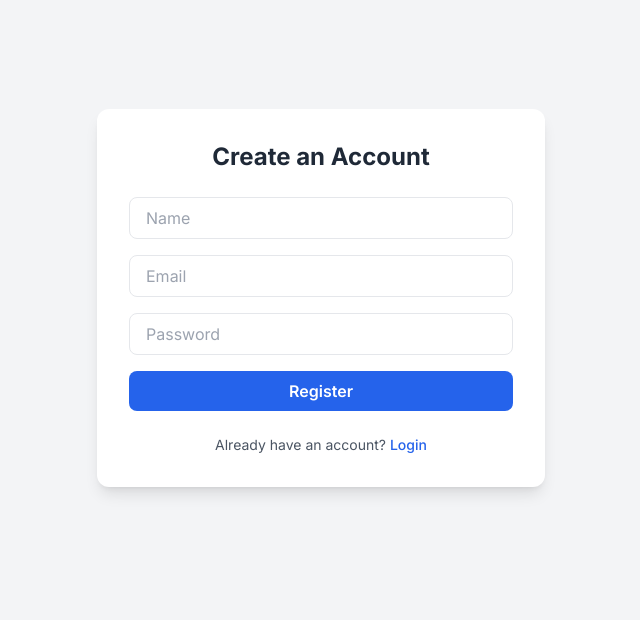
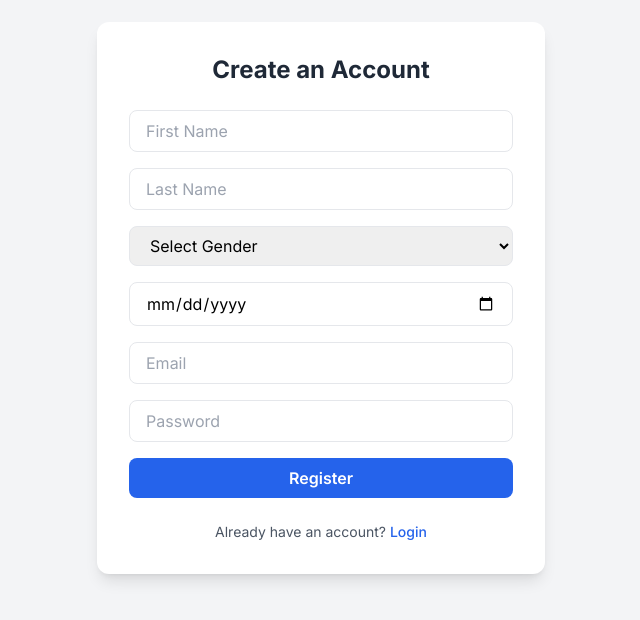
Before and after one commit to musabansari-1/service-booking-platform-frontend, a Next.js app: page /register in a window 1280 px wide. Shown: the part 102-722 px from the top of the page, without its empty margins (319-959 px from the left). Built offline with nearby package versions, Linux system fonts and the light colour scheme.

Commit message:
Added and removed fields in the registration form.

```diff
--- a/src/app/register/page.tsx
+++ b/src/app/register/page.tsx
@@ -1,3 +1,80 @@
+// 'use client';
+
+// import { useState } from 'react';
+// import axios from 'axios';
+// import Link from 'next/link';
+
+// export default function Register() {
+//   const [name, setName] = useState('');
+//   const [email, setEmail] = useState('');
+//   const [password, setPassword] = useState('');
+//   const [error, setError] = useState('');
+
+//   const handleRegister = async (e: React.FormEvent) => {
+//     e.preventDefault();
+//     try {
+//       const res = await axios.post(`${process.env.NEXT_PUBLIC_BASE_URL}/api/auth/register`, {
+//         username: name,
+//         email,
+//         password,
+//         type: 'user'
+//       });
+//       localStorage.setItem('token', res.data.token);
+//       window.location.href = '/';
+//     } catch (err: any) {
+//       setError(err?.response?.data?.message || 'Registration failed. Try again.');
+//     }
+//   };
+
+//   return (
+//     <div className="min-h-screen flex items-center justify-center bg-gray-100 px-4">
+//       <div className="bg-white shadow-lg rounded-xl p-8 w-full max-w-md">
+//         <h2 className="text-2xl font-bold text-center mb-6 text-gray-800">Create an Account</h2>
+//         {error && <p className="text-red-500 text-sm mb-4">{error}</p>}
+//         <form onSubmit={handleRegister} className="space-y-4">
+//           <input
+//             type="text"
+//             placeholder="Name"
+//             value={name}
+//             onChange={(e) => setName(e.target.value)}
+//             className="w-full px-4 py-2 border rounded-lg focus:outline-none focus:ring-2 focus:ring-blue-400"
+//             required
+//           />
+//           <input
+//             type="email"
+//             placeholder="Email"
+//             value={email}
+//             onChange={(e) => setEmail(e.target.value)}
+//             className="w-full px-4 py-2 border rounded-lg focus:outline-none focus:ring-2 focus:ring-blue-400"
+//             required
+//           />
+//           <input
+//             type="password"
+//             placeholder="Password"
+//             value={password}
+//             onChange={(e) => setPassword(e.target.value)}
+//             className="w-full px-4 py-2 border rounded-lg focus:outline-none focus:ring-2 focus:ring-blue-400"
+//             required
+//           />
+//           <button
+//             type="submit"
+//             className="w-full bg-blue-600 hover:bg-blue-700 text-white font-semibold py-2 rounded-lg transition duration-200"
+//           >
+//             Register
+//           </button>
+//         </form>
+//         <p className="mt-6 text-center text-sm text-gray-600">
+//           Already have an account?{' '}
+//           <Link href="/login" className="text-blue-600 hover:underline font-medium">
+//             Login
+//           </Link>
+//         </p>
+//       </div>
+//     </div>
+//   );
+// }
+
+
 'use client';
 
 import { useState } from 'react';
@@ -5,7 +82,10 @@ import axios from 'axios';
 import Link from 'next/link';
 
 export default function Register() {
-  const [name, setName] = useState('');
+  const [firstName, setFirstName] = useState('');
+  const [lastName, setLastName] = useState('');
+  const [gender, setGender] = useState('');
+  const [dob, setDob] = useState('');
   const [email, setEmail] = useState('');
   const [password, setPassword] = useState('');
   const [error, setError] = useState('');
@@ -14,10 +94,13 @@ export default function Register() {
     e.preventDefault();
     try {
       const res = await axios.post(`${process.env.NEXT_PUBLIC_BASE_URL}/api/auth/register`, {
-        username: name,
+        firstName,
+        lastName,
+        gender,
+        dob,
         email,
         password,
-        type: 'user'
+        type: 'user',
       });
       localStorage.setItem('token', res.data.token);
       window.location.href = '/';
@@ -34,9 +117,36 @@ export default function Register() {
         <form onSubmit={handleRegister} className="space-y-4">
           <input
             type="text"
-            placeholder="Name"
-            value={name}
-            onChange={(e) => setName(e.target.value)}
+            placeholder="First Name"
+            value={firstName}
+            onChange={(e) => setFirstName(e.target.value)}
+            className="w-full px-4 py-2 border rounded-lg focus:outline-none focus:ring-2 focus:ring-blue-400"
+            required
+          />
+          <input
+            type="text"
+            placeholder="Last Name"
+            value={lastName}
+            onChange={(e) => setLastName(e.target.value)}
+            className="w-full px-4 py-2 border rounded-lg focus:outline-none focus:ring-2 focus:ring-blue-400"
+            required
+          />
+          <select
+            value={gender}
+            onChange={(e) => setGender(e.target.value)}
+            className="w-full px-4 py-2 border rounded-lg focus:outline-none focus:ring-2 focus:ring-blue-400"
+            required
+          >
+            <option value="">Select Gender</option>
+            <option value="male">Male</option>
+            <option value="female">Female</option>
+            <option value="other">Other</option>
+          </select>
+          <input
+            type="date"
+            placeholder="Date of Birth"
+            value={dob}
+            onChange={(e) => setDob(e.target.value)}
             className="w-full px-4 py-2 border rounded-lg focus:outline-none focus:ring-2 focus:ring-blue-400"
             required
           />
```
